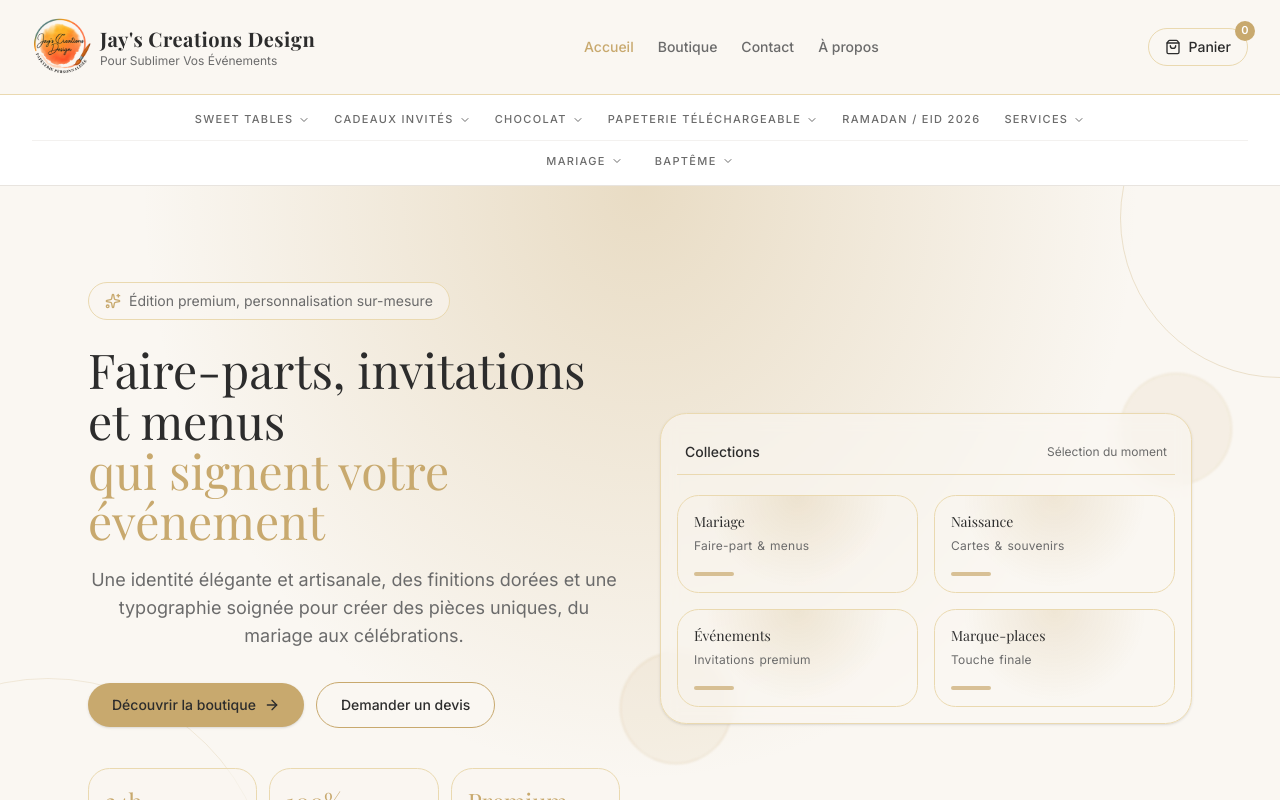
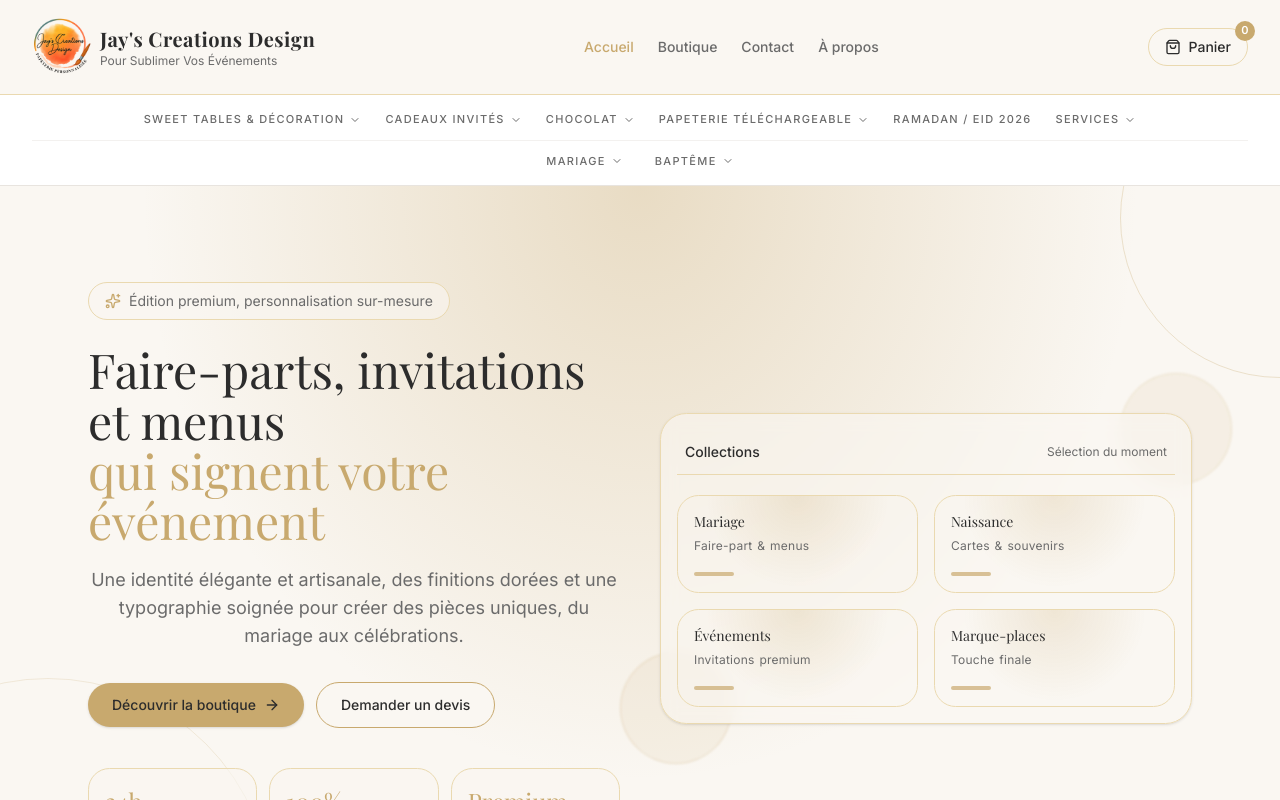
Before and after one commit to jayscreationsdesign/jayscreation, a Next.js app: page / in a window 1280 px wide. Shown: the top 800 px of the page. Built offline with nearby package versions, Linux system fonts and the light colour scheme; a web font is replaced by a local one.

Commit message:
Correction: Sweet Tables & Décoration - nom complet restauré dans header

```diff
--- a/src/components/site/Header.tsx
+++ b/src/components/site/Header.tsx
@@ -28,7 +28,7 @@ interface BottomNavItem {
 const SHORT_LABELS: Record<string, string> = {
   "divers-objets-cadeaux": "OBJETS & CADEAUX",
   "papeterie-telechargeable": "PAPETERIE TÉLÉCHARGEABLE",
-  "sweet-tables-decoration": "SWEET TABLES",
+  "sweet-tables-decoration": "SWEET TABLES & DÉCORATION",
 };
 
 // ─── Build nav from categories ────────────────────────────────────────────────
```
